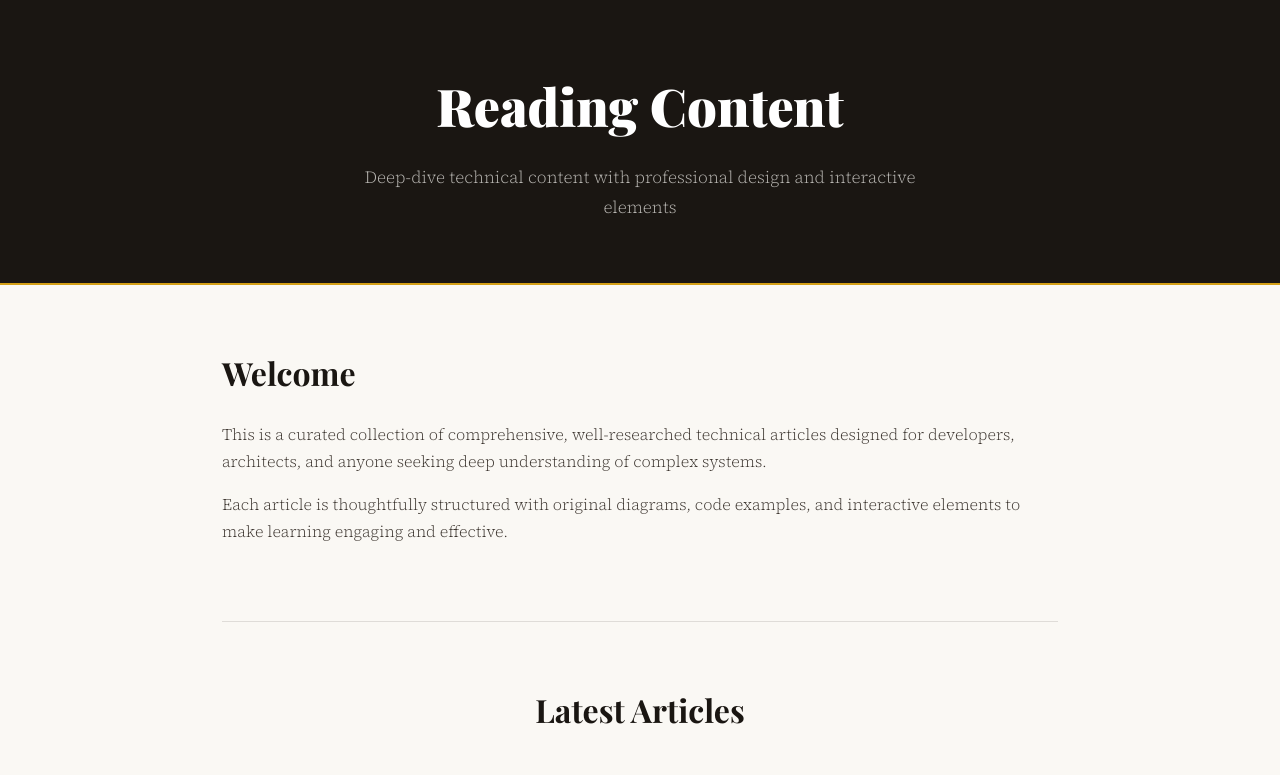
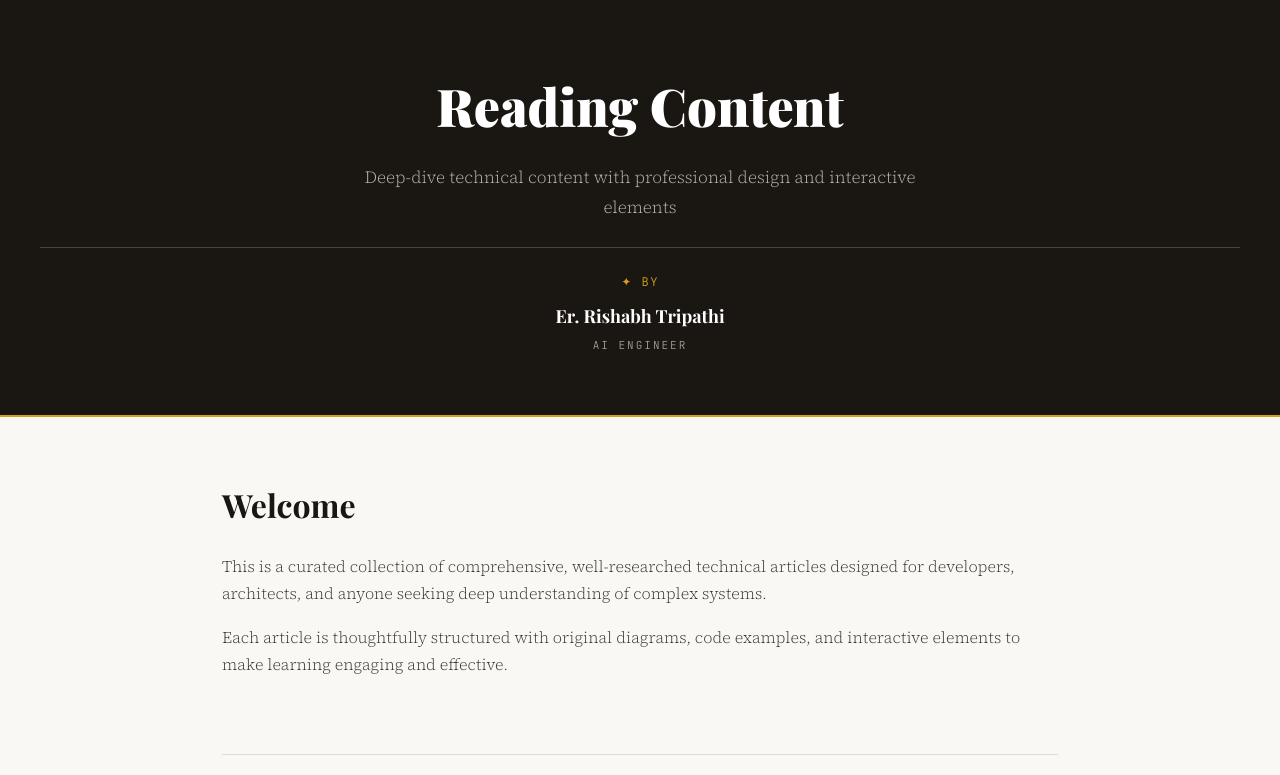
Before and after one commit to Rish-23072005/Reading_content, a plain HTML site: page index.html in a window 1280 px wide. Shown: the top 775 px of the page. Drawn offline with nearby package versions, Linux system fonts and the light colour scheme; a web font is replaced by a local one.

Commit message:
Add author information to landing page header

```diff
--- a/index.html
+++ b/index.html
@@ -59,7 +59,32 @@
       font-size: 17px;
       color: rgba(250,248,244,0.7);
       max-width: 600px;
-      margin: 0 auto;
+      margin: 0 auto 16px;
+    }
+
+    .author-info {
+      font-family: 'JetBrains Mono', monospace;
+      font-size: 12px;
+      letter-spacing: 1.5px;
+      text-transform: uppercase;
+      color: var(--gold);
+      margin-bottom: 8px;
+    }
+
+    .author-name {
+      font-family: 'Playfair Display', serif;
+      font-size: 18px;
+      font-weight: 700;
+      color: #fff;
+      margin-bottom: 4px;
+    }
+
+    .author-title {
+      font-family: 'JetBrains Mono', monospace;
+      font-size: 11px;
+      letter-spacing: 2px;
+      color: rgba(250,248,244,0.6);
+      text-transform: uppercase;
     }
 
     /* CONTAINER */
@@ -266,6 +291,11 @@
 <header>
   <h1>Reading Content</h1>
   <p>Deep-dive technical content with professional design and interactive elements</p>
+  <div style="margin-top: 24px; padding-top: 24px; border-top: 1px solid rgba(250,248,244,0.2);">
+    <div class="author-info">✦ By</div>
+    <div class="author-name">Er. Rishabh Tripathi</div>
+    <div class="author-title">AI Engineer</div>
+  </div>
 </header>
 
 <main class="container">
@@ -329,7 +359,7 @@
 </main>
 
 <footer>
-  <p>&copy; 2026 Reading Content. All articles freely available.</p>
+  <p>&copy; 2026 Reading Content by Er. Rishabh Tripathi. All articles freely available.</p>
   <p><a href="https://github.com/Rish-23072005/Reading_content">GitHub Repository</a> · <a href="https://reading-content.vercel.app">Live Preview</a></p>
 </footer>
 
```
